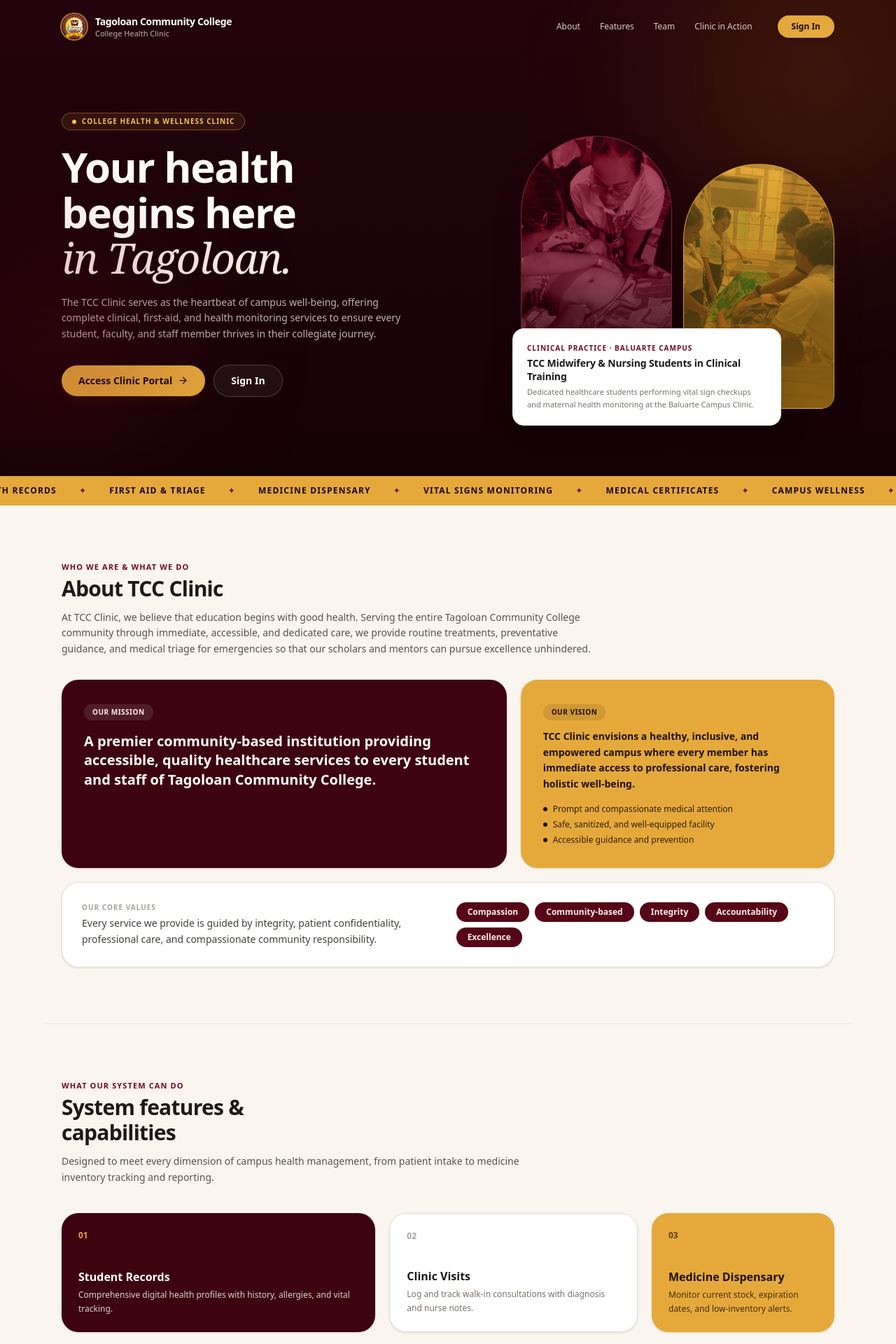
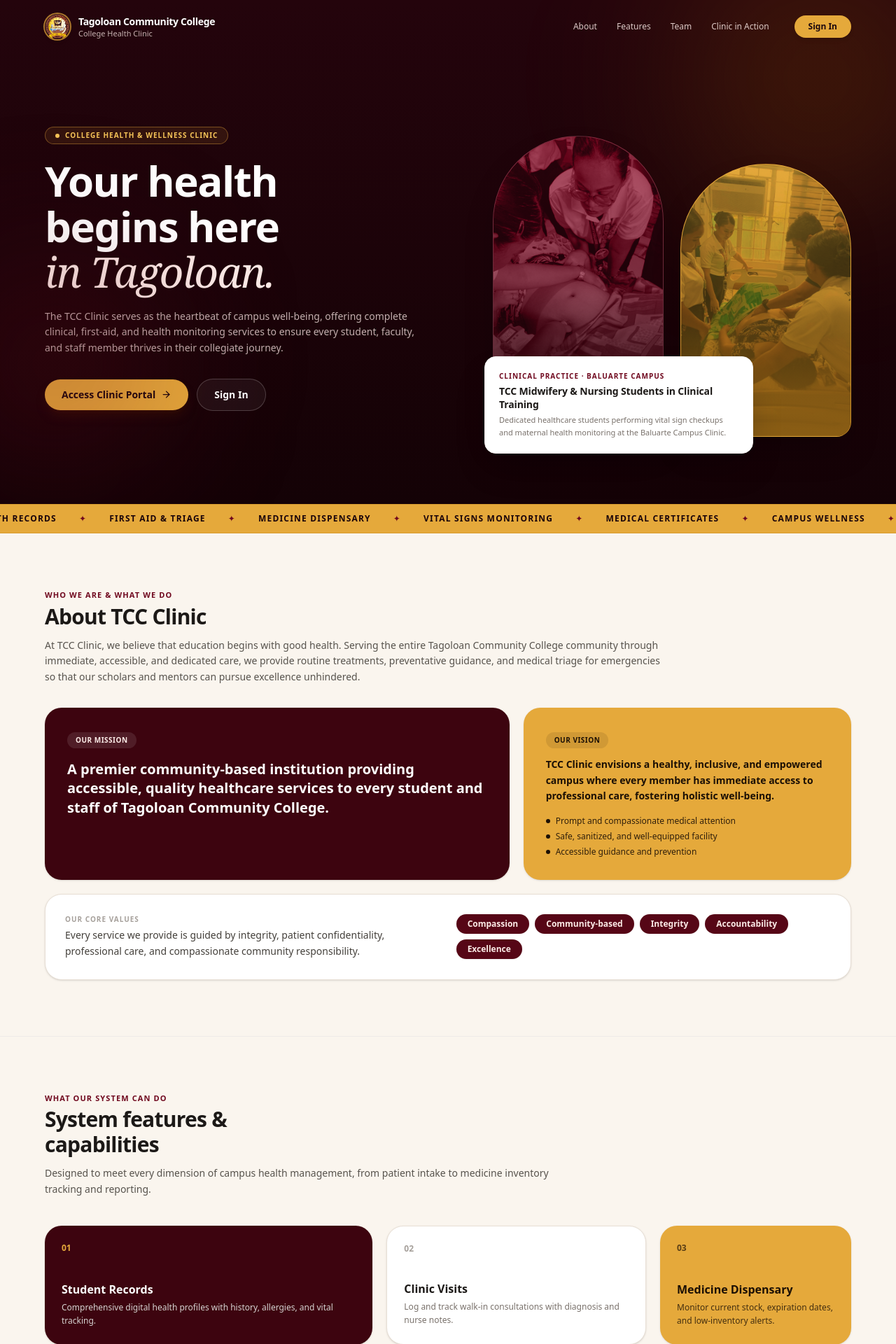
Before and after one commit to Baconnn02/TCC-_CLINIC, a React (Vite) app: page / in a window 1280 px wide. Shown: the top 1920 px of the page at 70% size. Built offline with nearby package versions, Linux system fonts and the light colour scheme.

Commit message:
Expand landing page layout to spacious full width across all sections

```diff
--- a/src/pages/Landing.tsx
+++ b/src/pages/Landing.tsx
@@ -83,7 +83,7 @@ export default function Landing(): React.JSX.Element {
                         : "bg-transparent py-4 sm:py-5",
                 ].join(" ")}
             >
-                <div className="mx-auto flex max-w-6xl items-center justify-between px-4 sm:px-6">
+                <div className="mx-auto flex w-full max-w-[1700px] items-center justify-between px-6 sm:px-10 lg:px-16">
                     {/* Brand */}
                     <div
                         onClick={() => scrollTo("#hero")}
@@ -227,7 +227,7 @@ export default function Landing(): React.JSX.Element {
                     className="pointer-events-none absolute -left-20 top-1/2 h-80 w-80 rounded-full bg-[#70091f]/25 blur-[100px]"
                 />
 
-                <div className="mx-auto max-w-6xl px-4 sm:px-6">
+                <div className="mx-auto w-full max-w-[1700px] px-6 sm:px-10 lg:px-16">
                     <div className="grid items-center gap-12 lg:grid-cols-12">
                         {/* Left Column: Heading & CTAs */}
                         <div className="flex flex-col items-start text-left lg:col-span-6">
@@ -249,7 +249,7 @@ export default function Landing(): React.JSX.Element {
                             </h1>
 
                             {/* Body Paragraph */}
-                            <p className="mt-5 max-w-lg text-xs sm:text-sm leading-relaxed text-[#fcebe7]/75 font-normal">
+                            <p className="mt-5 max-w-xl text-xs sm:text-sm leading-relaxed text-[#fcebe7]/75 font-normal">
                                 The TCC Clinic serves as the heartbeat of campus well-being, offering complete clinical, first-aid, and health monitoring services to ensure every student, faculty, and staff member thrives in their collegiate journey.
                             </p>
 
@@ -275,9 +275,9 @@ export default function Landing(): React.JSX.Element {
 
                         {/* Right Column: Arch Cards & Floating Training Box */}
                         <div className="relative flex justify-center lg:justify-end lg:col-span-6">
-                            <div className="relative w-full max-w-md h-[400px] sm:h-[440px] flex items-end justify-center gap-3 sm:gap-4">
+                            <div className="relative w-full max-w-lg h-[440px] sm:h-[480px] flex items-end justify-center gap-4 sm:gap-6">
                                 {/* Left Arch Card (Maroon) */}
-                                <div className="relative h-[360px] sm:h-[390px] w-1/2 rounded-t-[140px] rounded-b-3xl overflow-hidden border border-white/15 bg-gradient-to-b from-[#6b081e] to-[#3a0410] shadow-2xl">
+                                <div className="relative h-[380px] sm:h-[430px] w-1/2 rounded-t-[140px] rounded-b-3xl overflow-hidden border border-white/15 bg-gradient-to-b from-[#6b081e] to-[#3a0410] shadow-2xl">
                                     <img
                                         src="/tcc-clinic-team.jpg"
                                         alt="Dedicated Care & Healing"
@@ -290,7 +290,7 @@ export default function Landing(): React.JSX.Element {
                                 </div>
 
                                 {/* Right Arch Card (Gold) */}
-                                <div className="relative h-[320px] sm:h-[350px] w-1/2 rounded-t-[140px] rounded-b-3xl overflow-hidden border border-[#e5a93b]/40 bg-gradient-to-b from-[#e5a93b] to-[#b37a1c] shadow-2xl self-end">
+                                <div className="relative h-[340px] sm:h-[390px] w-1/2 rounded-t-[140px] rounded-b-3xl overflow-hidden border border-[#e5a93b]/40 bg-gradient-to-b from-[#e5a93b] to-[#b37a1c] shadow-2xl self-end">
                                     <img
                                         src="/tcc-clinic-care.jpg"
                                         alt="Patient Care"
@@ -357,7 +357,7 @@ export default function Landing(): React.JSX.Element {
             </div>
 
             {/* ── ABOUT TCC CLINIC ─────────────────────────────────────────── */}
-            <section id="about" className="mx-auto max-w-6xl px-4 sm:px-6 py-20 text-left">
+            <section id="about" className="mx-auto w-full max-w-[1700px] px-6 sm:px-10 lg:px-16 py-20 text-left">
                 {/* Header */}
                 <div>
                     <p className="text-[11px] font-black uppercase tracking-widest text-[#70091f]">
@@ -366,7 +366,7 @@ export default function Landing(): React.JSX.Element {
                     <h2 className="mt-1 text-2xl sm:text-3xl font-black text-stone-900 tracking-tight">
                         About TCC Clinic
                     </h2>
-                    <p className="mt-3 max-w-3xl text-xs sm:text-sm text-stone-600 leading-relaxed font-normal">
+                    <p className="mt-3 max-w-4xl text-xs sm:text-sm text-stone-600 leading-relaxed font-normal">
                         At TCC Clinic, we believe that education begins with good health. Serving the entire Tagoloan Community College community through immediate, accessible, and dedicated care, we provide routine treatments, preventative guidance, and medical triage for emergencies so that our scholars and mentors can pursue excellence unhindered.
                     </p>
                 </div>
@@ -438,7 +438,7 @@ export default function Landing(): React.JSX.Element {
             </section>
 
             {/* ── SYSTEM FEATURES & CAPABILITIES (BENTO GRID 01 - 08) ──────── */}
-            <section id="features" className="mx-auto max-w-6xl px-4 sm:px-6 py-20 text-left border-t border-stone-200/60">
+            <section id="features" className="mx-auto w-full max-w-[1700px] px-6 sm:px-10 lg:px-16 py-20 text-left border-t border-stone-200/60">
                 <div>
                     <p className="text-[11px] font-black uppercase tracking-widest text-[#70091f]">
                         What our system can do
@@ -448,7 +448,7 @@ export default function Landing(): React.JSX.Element {
                         <br />
                         capabilities
                     </h2>
-                    <p className="mt-3 max-w-2xl text-xs sm:text-sm text-stone-600 leading-relaxed font-normal">
+                    <p className="mt-3 max-w-3xl text-xs sm:text-sm text-stone-600 leading-relaxed font-normal">
                         Designed to meet every dimension of campus health management, from patient intake to medicine inventory tracking and reporting.
                     </p>
                 </div>
@@ -546,7 +546,7 @@ export default function Landing(): React.JSX.Element {
             </section>
 
             {/* ── MEET THE CLINIC TEAM ─────────────────────────────────────── */}
-            <section id="team" className="mx-auto max-w-6xl px-4 sm:px-6 py-20 text-left border-t border-stone-200/60">
+            <section id="team" className="mx-auto w-full max-w-[1700px] px-6 sm:px-10 lg:px-16 py-20 text-left border-t border-stone-200/60">
                 {/* Header & Category Switch */}
                 <div className="flex flex-col sm:flex-row sm:items-end sm:justify-between gap-4">
                     <div>
@@ -673,7 +673,7 @@ export default function Landing(): React.JSX.Element {
             </section>
 
             {/* ── CLINIC IN ACTION (2x2 GALLERY TILES) ─────────────────────── */}
-            <section id="gallery" className="mx-auto max-w-6xl px-4 sm:px-6 py-20 text-left border-t border-stone-200/60">
+            <section id="gallery" className="mx-auto w-full max-w-[1700px] px-6 sm:px-10 lg:px-16 py-20 text-left border-t border-stone-200/60">
                 <div>
                     <p className="text-[11px] font-black uppercase tracking-widest text-[#70091f]">
                         Photo Gallery &amp; Campus Life
@@ -689,7 +689,7 @@ export default function Landing(): React.JSX.Element {
                 {/* 2x2 Tiles matching screenshot */}
                 <div className="mt-10 grid grid-cols-1 md:grid-cols-2 gap-5">
                     {/* Tile 1: TCC Healthcare Team (Maroon overlay) */}
-                    <div className="group relative h-64 sm:h-72 rounded-3xl overflow-hidden shadow-sm border border-stone-200 bg-[#3d040f]">
+                    <div className="group relative h-72 sm:h-80 lg:h-92 rounded-3xl overflow-hidden shadow-sm border border-stone-200 bg-[#3d040f]">
                         <img
                             src="/tcc-clinic-team.jpg"
                             alt="TCC Healthcare Team"
@@ -708,7 +708,7 @@ export default function Landing(): React.JSX.Element {
                     </div>
 
                     {/* Tile 2: Primary Patient Care (Golden overlay) */}
-                    <div className="group relative h-64 sm:h-72 rounded-3xl overflow-hidden shadow-sm border border-[#e5a93b]/40 bg-[#e5a93b]">
+                    <div className="group relative h-72 sm:h-80 lg:h-92 rounded-3xl overflow-hidden shadow-sm border border-[#e5a93b]/40 bg-[#e5a93b]">
                         <img
                             src="/tcc-clinic-care.jpg"
                             alt="Primary Patient Care"
@@ -727,7 +727,7 @@ export default function Landing(): React.JSX.Element {
                     </div>
 
                     {/* Tile 3: Maternal & Child Health (Dark Burgundy) */}
-                    <div className="group relative h-64 sm:h-72 rounded-3xl overflow-hidden shadow-sm border border-stone-200 bg-[#2e050e]">
+                    <div className="group relative h-72 sm:h-80 lg:h-92 rounded-3xl overflow-hidden shadow-sm border border-stone-200 bg-[#2e050e]">
                         <img
                             src="/tcc-clinic-checkup.jpg"
                             alt="Maternal & Child Health"
@@ -746,7 +746,7 @@ export default function Landing(): React.JSX.Element {
                     </div>
 
                     {/* Tile 4: Health Consultations (Warm Cream/Sand) */}
-                    <div className="group relative h-64 sm:h-72 rounded-3xl overflow-hidden shadow-sm border border-[#e2d5c0] bg-[#e6dbcc]">
+                    <div className="group relative h-72 sm:h-80 lg:h-92 rounded-3xl overflow-hidden shadow-sm border border-[#e2d5c0] bg-[#e6dbcc]">
                         <img
                             src="/tcc-clinic-consult.jpg"
                             alt="Health Consultations"
@@ -774,7 +774,7 @@ export default function Landing(): React.JSX.Element {
                     className="pointer-events-none absolute left-1/2 top-1/2 -translate-x-1/2 -translate-y-1/2 h-80 w-80 rounded-full bg-amber-500/15 blur-[100px]"
                 />
 
-                <div className="relative z-10 mx-auto max-w-2xl">
+                <div className="relative z-10 mx-auto w-full max-w-3xl px-6">
                     <h2 className="text-2xl sm:text-3xl lg:text-4xl font-extrabold text-white tracking-tight">
                         Ready to open your health
                         <br />
@@ -799,7 +799,7 @@ export default function Landing(): React.JSX.Element {
 
             {/* ── FOOTER ──────────────────────────────────────────────────── */}
             <footer className="bg-[#120206] text-white/70 py-16 px-4 sm:px-6 border-t border-[#70091f]/40 text-left">
-                <div className="mx-auto max-w-6xl grid grid-cols-1 md:grid-cols-12 gap-10">
+                <div className="mx-auto w-full max-w-[1700px] grid grid-cols-1 md:grid-cols-12 gap-10 px-6 sm:px-10 lg:px-16">
                     {/* Col 1: TCC Identity */}
                     <div className="md:col-span-5">
                         <div className="flex items-center gap-3">
@@ -880,7 +880,7 @@ export default function Landing(): React.JSX.Element {
                 </div>
 
                 {/* Bottom line */}
-                <div className="mx-auto max-w-6xl mt-12 pt-6 border-t border-white/10 text-center text-[11px] text-white/40">
+                <div className="mx-auto w-full max-w-[1700px] mt-12 pt-6 border-t border-white/10 text-center text-[11px] text-white/40 px-6 sm:px-10 lg:px-16">
                     © 2026 Tagoloan Community College Clinic. All rights reserved. Baluarte, Tagoloan, Misamis Oriental.
                 </div>
             </footer>
```
